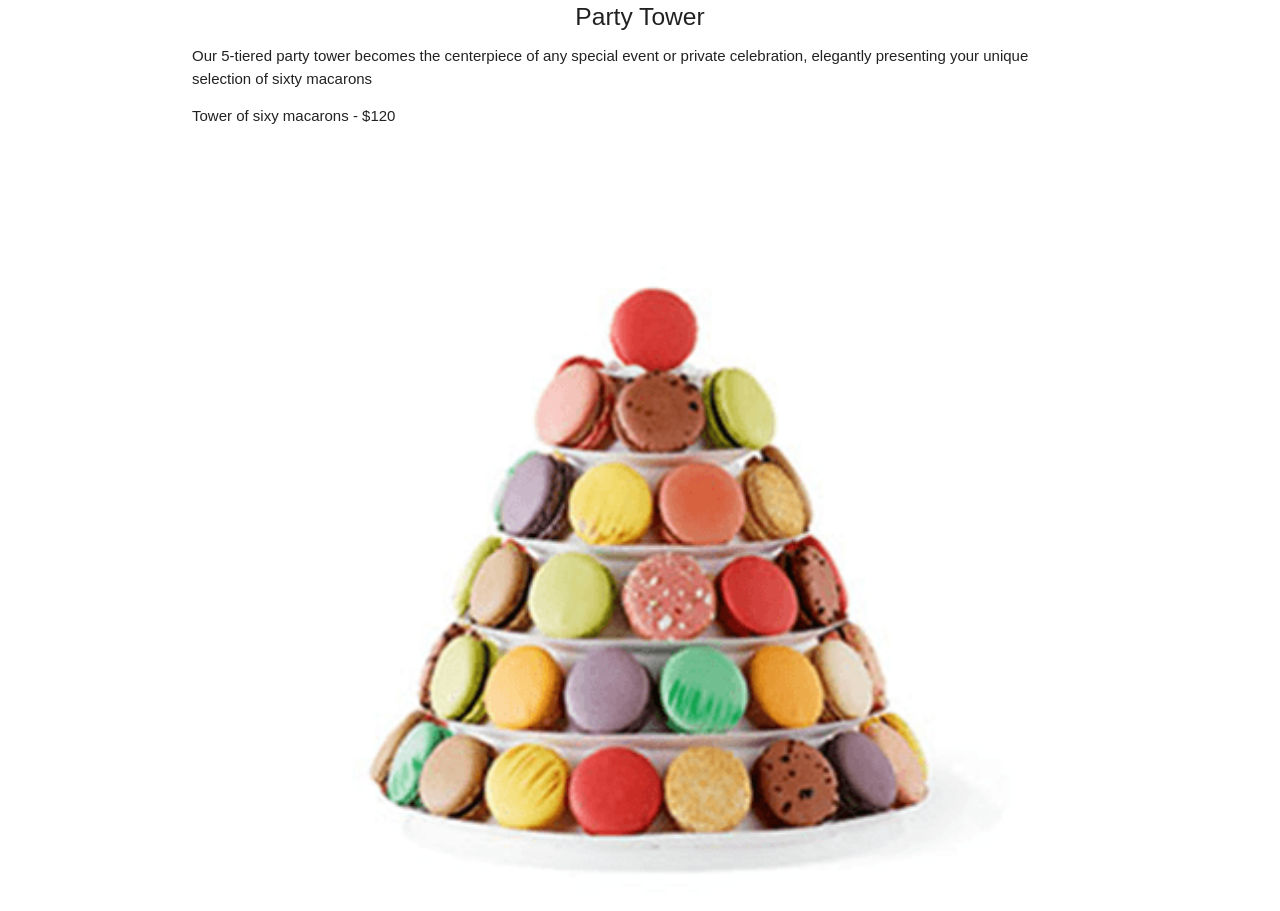
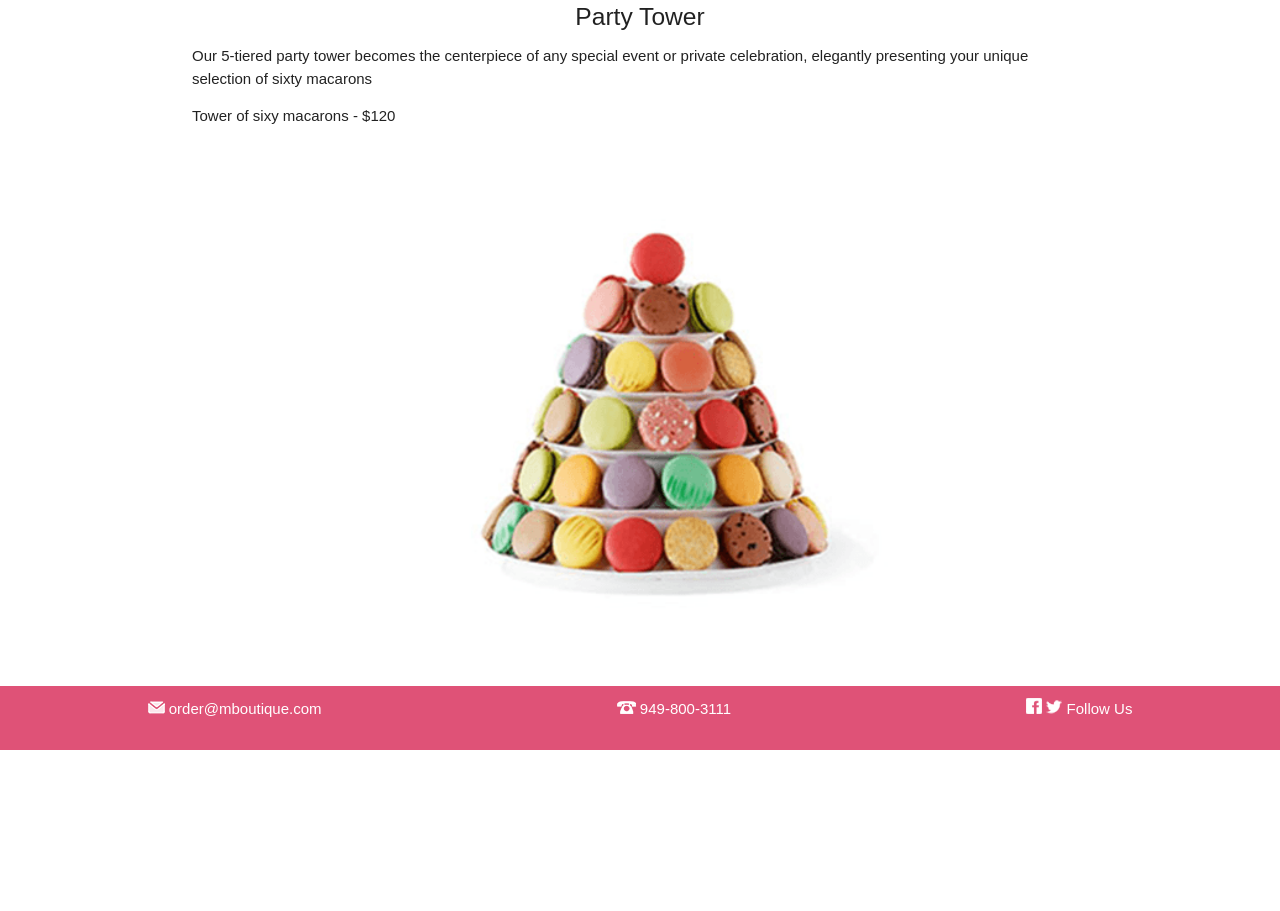
Before and after one commit to jeffreicher/m-boutique, a React app: page /gifts-parties in a window 1280 px wide. Shown: the part 983-1894 px from the top of the page. After the commit the page ends 1750 px from the top, so only its background shows below. Built offline with nearby package versions, Linux system fonts and the light colour scheme.

Commit message:
Styled party tower section and added footer. Completed gifts and parties page

```diff
--- a/src/assets/css/gifts-parties.css
+++ b/src/assets/css/gifts-parties.css
@@ -13,7 +13,8 @@
 }
 
 .tower-section img {
-    width: 100%;
+    width: 82%;
+    padding-left: 14vw;
 }
 
 /* .tower-section {
--- a/src/components/gifts-parties.js
+++ b/src/components/gifts-parties.js
@@ -4,6 +4,7 @@ import BannerImage from './banner';
 import PartyBanner from '../assets/images/gifts-parties-image.png';
 import MacaronTower from '../assets/images/macaron-tower.png';
 import '../assets/css/gifts-parties.css';
+import Footer from './footer';
 
 class GiftsAndParties extends Component {
     render() {
@@ -29,13 +30,14 @@ class GiftsAndParties extends Component {
                     </div>
                     <div className='tower-section'>
                         <h5>Party Tower</h5>
-                        <p>Our 5-tiered party tower becomes the centerpiece of any special event or private celebration, elegantly presenting your unique selection of sixty macarons</p>
-                        <ul>
-                            <li>Tower of sixy macarons - $120</li>
-                        </ul>
-                        <img src={MacaronTower} alt='Macaron Tower'/>
+                            <p>Our 5-tiered party tower becomes the centerpiece of any special event or private celebration, elegantly presenting your unique selection of sixty macarons</p>
+                            <ul>
+                                <li>Tower of sixy macarons - $120</li>
+                            </ul>
+                            <img src={MacaronTower} alt='Macaron Tower' />
                     </div>
                 </div>
+                <Footer />
             </div>
         );
     };
```
